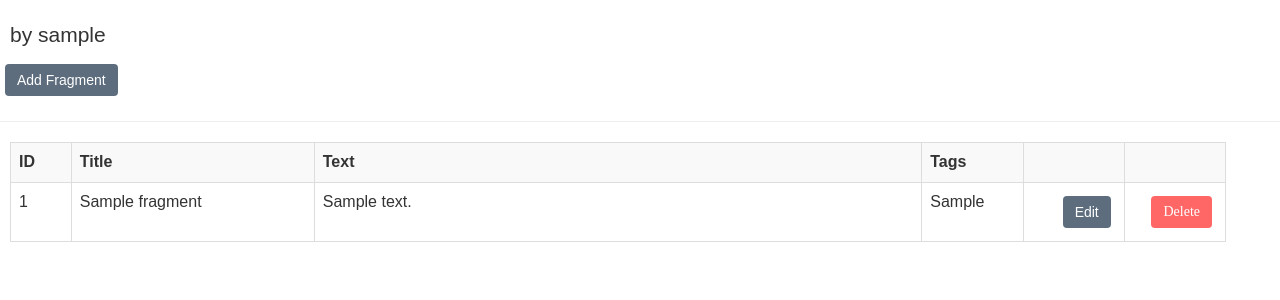
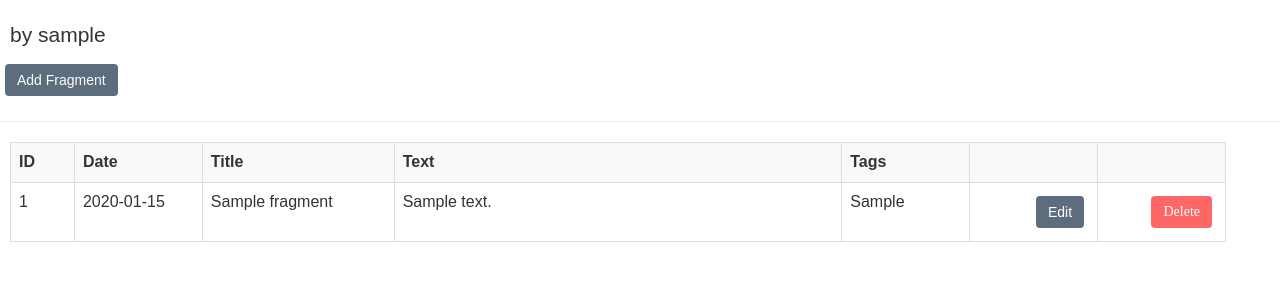
Before and after one commit to nickrally/code-fragments, a Flask app: page /dashboard in a window 1280 px wide. Shown: the part 72-372 px from the top of the page. Run offline with Flask 2, Linux system fonts and the light colour scheme; the visitor is signed in with stand-in values (Sample User, id 1); tables that the repository leaves empty hold one stand-in row (values such as "Sample post"); some libraries are stand-ins or nearby versions.

Commit message:
added date column to dashboard

```diff
--- a/templates/dashboard.html
+++ b/templates/dashboard.html
@@ -7,20 +7,22 @@
   <table class="table table-bordered table-striped dont-stretch width-auto">
     <tr>
       <th style="width: 5%">ID</th>
-      <th style="width: 20%">Title</th>
-      <th style="width: 50%">Text</th>
-      <th>Tags</th>
-      <th></th>
-      <th></th>
+      <th style="width: 10%">Date</th>
+      <th style="width: 15%">Title</th>
+      <th style="width: 35%">Text</th>
+      <th style="width: 10%">Tags</th>
+      <th style="width: 10%"></th>
+      <th style="width: 10%"></th>
     </tr>
     {% for fragment in fragments %}
       <tr>
         <td style="width: 5%">{{fragment.id}}</td>
-        <td style="width: 20%">{{fragment.title}}</td>
-        <td style="width: 50%">{{fragment.text}}</td>
-        <td>{{fragment.tags}}</td>
-        <td><a href="edit/{{fragment.id}}" class="btn btn-primary search-btn pull-right">Edit</a></td>
-        <td><a href="delete/{{fragment.id}}" class="btn btn-primary delete-btn pull-right">Delete</a></td>
+        <td style="width: 10%">{{fragment.date}}</td>
+        <td style="width: 15%">{{fragment.title}}</td>
+        <td style="width: 40%">{{fragment.text}}</td>
+        <td style="width: 10%">{{fragment.tags}}</td>
+        <td style="width: 10%"><a href="edit/{{fragment.id}}" class="btn btn-primary search-btn pull-right">Edit</a></td>
+        <td style="width: 10%"><a href="delete/{{fragment.id}}" class="btn btn-primary delete-btn pull-right">Delete</a></td>
       </tr>
     {% endfor %}
   </table>
```
